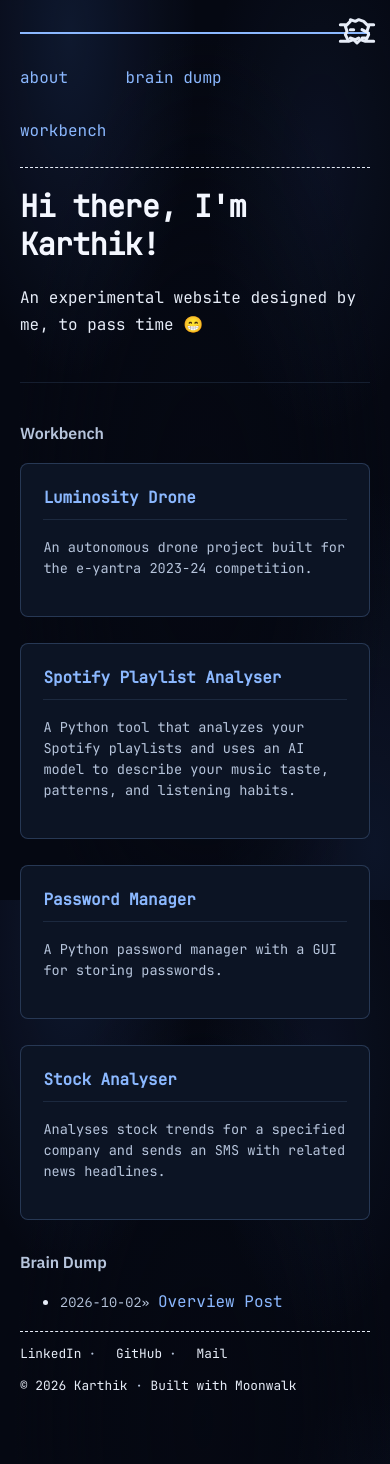
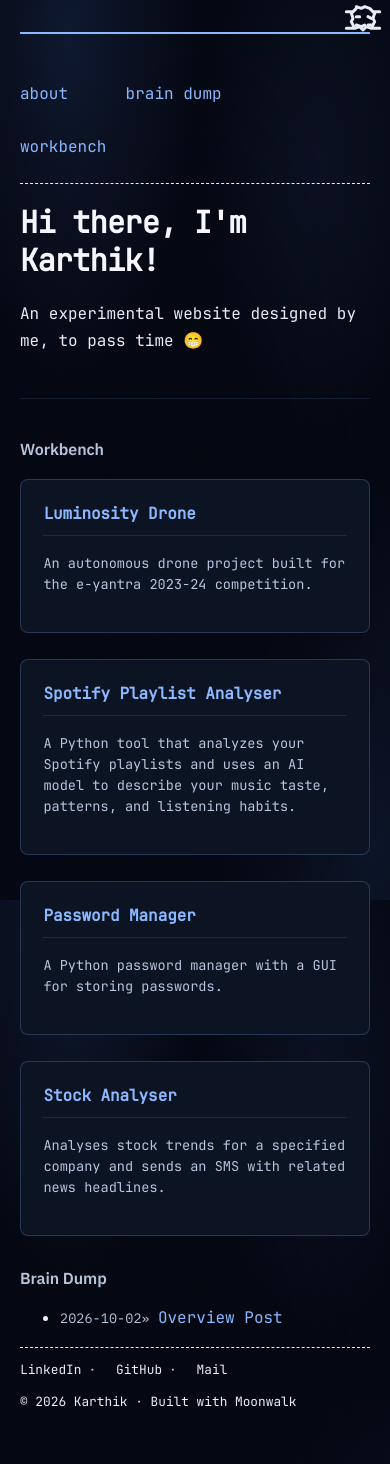
Before and after one commit to Karthik-M11/karthik-m11.github.io, a Jekyll site: the page built from index.md, in a window 390 px wide. Built offline with Jekyll 4.4.1, drawn with Linux system fonts in a browser that asks for light colours.

Commit message:
Adjust header padding and refine theme toggle positioning for improved layout

```diff
--- a/_sass/moonwalk.scss
+++ b/_sass/moonwalk.scss
@@ -281,8 +281,16 @@ noscript .theme-toggle { display: none; }
 }
 
 @media screen and (max-width: 600px) {
+  header {
+    padding-top: 2.5em;
+  }
+
   .theme-toggle {
-    margin: 0.5em;
+    top: 0;
+    right: 0.5em;
+    margin: 0;
+    padding: 0;
+    border: 0;
   }
 }
 
```
